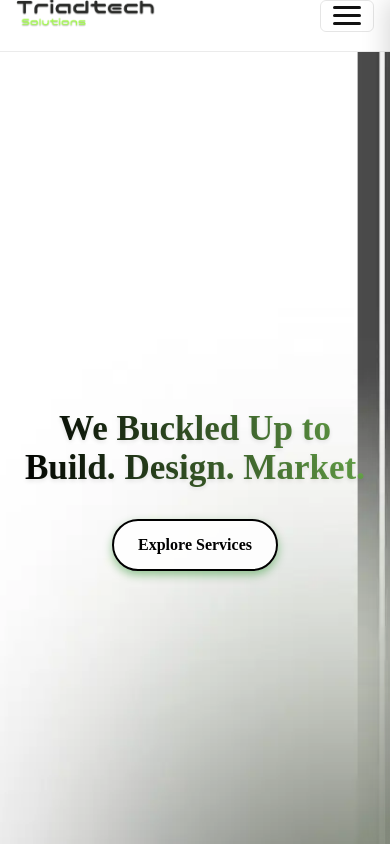
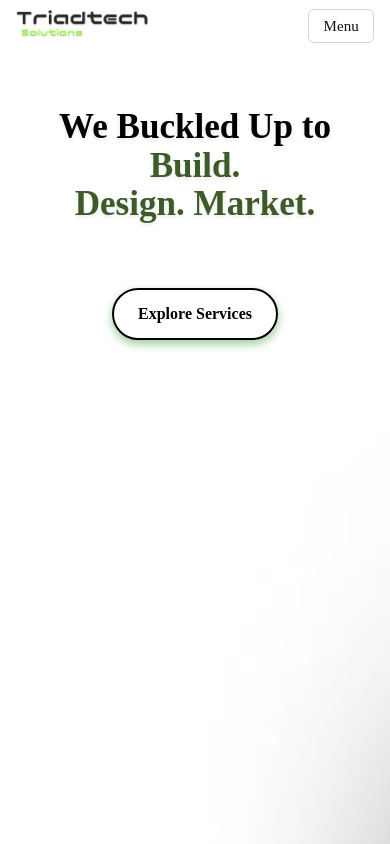
Before and after one commit to TriadtechSolutions/tts-revamp, a Next.js app: page / in a window 390 px wide. Shown: the top 844 px of the page. Built offline with nearby package versions, Linux system fonts and the light colour scheme; a web font is replaced by a local one.

Commit message:
Fixed the isue of header and services

```diff
--- a/content/site-data.json
+++ b/content/site-data.json
@@ -501,7 +501,7 @@
       "title": "Web Design",
       "body": "<p>Our web design services focus on creating visually appealing, user-centric websites that not only look great but also provide exceptional user experiences. We combine creativity with functionality to deliver designs that convert visitors into customers.</p><p><br><strong>Key Capabilities</strong></p><ul><li>UI/UX Design:Intuitive user interfaces with seamless user experience flows</li><li>Responsive Design:Mobile-first approach ensuring perfect display across all devices</li><li>Prototyping:Interactive prototypes to visualize and test design concepts</li></ul>",
       "image": {
-        "path": "/images/2025-09/Subtract.png",
+        "path": "/images/2025-08/Web design Service page.webp",
         "alt": "Web design"
       },
       "learnMoreUrl": "/web-design",
@@ -512,7 +512,7 @@
       "title": "Web Development",
       "body": "<p>Our development team creates high-performance, secure, and scalable web applications. From simple websites to complex enterprise solutions, we use the latest technologies and best practices to deliver exceptional results.</p><p><br><strong>Key Capabilities:</strong></p><ul><li>Frontend Development:Modern JavaScript frameworks for dynamic user interfaces</li><li>Backend Development:Robust server-side solutions and API development</li><li>Database Design:Efficient database architecture and optimization</li><li>API Integration:Seamless third-party service integrations</li></ul>",
       "image": {
-        "path": "/images/2025-09/Web Development.png",
+        "path": "/images/2025-08/Web Development serivce page.webp",
         "alt": "Web Development"
       },
       "learnMoreUrl": "/web-development",
@@ -523,7 +523,7 @@
       "title": "Digital Marketing",
       "body": "<p>Our digital marketing services help businesses establish a strong online presence, reach their target audience effectively, and drive measurable results. We create data-driven strategies that deliver real ROI.</p><p><br><strong>Key Capabilities:</strong></p><ul><li>SEO Optimization:Improve search engine rankings and organic traffic</li><li>Social Media Marketing:Engaging content and community management</li><li>Content Strategy:Compelling content that converts and engages</li><li>Analytics &amp; Reporting:Detailed performance tracking and insights</li></ul>",
       "image": {
-        "path": "/images/2025-09/Digital Marketing.png",
+        "path": "/images/2025-08/Digital Marketing service page.webp",
         "alt": "Digital Marketing Service"
       },
       "learnMoreUrl": "/digital-marketing",
@@ -534,7 +534,7 @@
       "title": "Digital Branding",
       "body": "<p>We help businesses create powerful brand identities that stand out in the digital marketplace. Our branding services encompass everything from logo design to comprehensive brand guidelines.</p><p><strong>Key Capabilities:</strong></p><ul><li>Logo Design:Memorable and versatile logo concepts</li><li>Brand Guidelines:Comprehensive style guides and usage rules</li><li>Visual Identity:Consistent visual elements across all touchpoints</li><li>Brand Strategy:Strategic positioning and messaging frameworks</li></ul>",
       "image": {
-        "path": "/images/2025-09/Digital Branding.png",
+        "path": "/images/2025-08/Digital Branding service page.webp",
         "alt": "Digital Branding service"
       },
       "learnMoreUrl": "/digital-branding",
@@ -545,21 +545,10 @@
       "title": "Automation Testing",
       "body": "<p>Our automation testing services ensure your applications are reliable, secure, and perform optimally. We implement comprehensive testing strategies that catch issues before they reach your users.</p><p><strong>Key Capabilities:</strong></p><ul><li>Unit Testing:Individual component testing for code reliability</li><li>Integration Testing:System integration and API testing</li><li>Performance Testing:Load testing and performance optimization</li></ul>",
       "image": {
-        "path": "/images/2025-09/Automation testing.png",
+        "path": "/images/2025-08/Automation testing service page.webp",
         "alt": "Automation testing service"
       },
       "learnMoreUrl": "/ma-testing",
-      "quoteUrl": "/get-a-quote"
-    },
-    {
-      "slug": "manual-testing",
-      "title": "Manual Testing",
-      "body": "<p>Our manual testing services provide comprehensive quality assurance through human expertise and attention to detail. We ensure your applications work perfectly for real users by testing every aspect of functionality, usability, and performance from a human perspective.</p><p><strong>Key Capabilities:</strong></p><ul><li>Functional Testing:Comprehensive testing of all application features and workflows</li><li>Usability Testing:User experience evaluation and interface testing</li><li>Cross-Platform Testing:Testing across different browsers, devices, and operating systems</li><li>Exploratory Testing:Unscripted testing to discover unexpected issues and edge cases</li></ul>",
-      "image": {
-        "path": "/images/2025-09/manual testing 1.png",
-        "alt": "Manual testing service"
-      },
-      "learnMoreUrl": "/manual-testing",
       "quoteUrl": "/get-a-quote"
     },
     {
@@ -567,7 +556,7 @@
       "title": "IoT Solutions",
       "body": "<p>Our IoT solutions help businesses harness the power of connected devices to optimize operations, gather valuable insights, and create intelligent automated systems. From sensor networks to smart building management, we design and implement comprehensive IoT ecosystems tailored to your specific needs.</p><p><strong>Key Capabilities:</strong></p><ul><li>Device Connectivity:Seamless integration of sensors, actuators, and smart devices</li><li>Data Analytics:Real-time data processing and predictive analytics from IoT devices</li><li>Cloud Integration:Secure cloud-based IoT platforms with scalable infrastructure</li><li>Automation Systems:Intelligent automation workflows based on sensor data and triggers</li></ul>",
       "image": {
-        "path": "/images/2025-09/IoT img.png",
+        "path": "/images/2025-08/Iot service page.webp",
         "alt": "IOT service"
       },
       "learnMoreUrl": "/iot",
--- a/src/app/globals.css
+++ b/src/app/globals.css
@@ -68,8 +68,11 @@
   margin-left: 0;
   padding: 0;
   align-self: center;
-  line-height: 0;
+  line-height: normal;
   flex-shrink: 0;
+  display: flex;
+  align-items: center;
+  overflow: visible;
 }
 
 #navbar-main .navbar-collapse {
@@ -99,6 +102,33 @@
   padding: 8px 25px !important;
   margin: 0 10px;
   letter-spacing: 0.02em;
+}
+
+#block-tts-mainnavigation button.nav-link--parent {
+  font: inherit;
+  text-align: inherit;
+  appearance: none;
+  -webkit-appearance: none;
+  border: none;
+  background: transparent;
+  box-shadow: none;
+  cursor: pointer;
+  color: inherit;
+  border-radius: 30px;
+}
+
+@media (min-width: 992px) {
+  #block-tts-mainnavigation button.nav-link--parent {
+    color: #000;
+    font-weight: bold;
+    text-transform: uppercase;
+  }
+
+  #block-tts-mainnavigation button.nav-link--parent:focus,
+  #block-tts-mainnavigation button.nav-link--parent:focus-visible {
+    outline: none;
+    box-shadow: none;
+  }
 }
 
 /* ── Glassmorphism dropdown ── */
@@ -183,10 +213,12 @@
   position: relative;
 }
 
-#block-tts-mainnavigation .nav-item.has-submenu:hover > .nav-link--parent,
-#block-tts-mainnavigation .nav-item.has-submenu.is-open > .nav-link--parent {
-  background-color: #111;
-  color: #fff !important;
+@media (min-width: 992px) {
+  #block-tts-mainnavigation .nav-item.has-submenu:hover > .nav-link--parent,
+  #block-tts-mainnavigation .nav-item.has-submenu.is-open > .nav-link--parent {
+    background-color: #111;
+    color: #fff !important;
+  }
 }
 
 /* ── Hero ── */
@@ -266,6 +298,14 @@
   font-weight: 800;
 }
 
+.home-title-text {
+  color: #000;
+}
+
+.home-title-accent {
+  color: var(--tts-olive);
+}
+
 .home-btn {
   margin-top: 2rem;
   margin-left: 0;
@@ -1089,44 +1129,23 @@ footer.site-footer .socialmedia_icons {
   }
 }
 
-/* ── Mobile hamburger ── */
-.navbar-toggler {
+/* ── Mobile menu toggle ── */
+.navbar-toggler,
+.mobile-nav-toggle {
   display: none;
   border: none;
   background: transparent;
-  padding: 8px;
+  padding: 0;
   cursor: pointer;
   z-index: 1060;
 }
 
-.navbar-toggler-bars {
-  display: flex;
-  flex-direction: column;
-  justify-content: center;
-  gap: 5px;
-  width: 28px;
-  height: 22px;
-}
-
-.hamburger-line {
-  display: block;
-  width: 100%;
-  height: 3px;
-  background: #111;
-  border-radius: 2px;
-  transition: transform 0.25s ease, opacity 0.25s ease;
-}
-
-.hamburger-line.open:nth-child(1) {
-  transform: translateY(8px) rotate(45deg);
-}
-
-.hamburger-line.open:nth-child(2) {
-  opacity: 0;
-}
-
-.hamburger-line.open:nth-child(3) {
-  transform: translateY(-8px) rotate(-45deg);
+.mobile-nav-toggle-label {
+  font-size: 15px;
+  font-weight: 500;
+  line-height: 1.2;
+  color: #111;
+  letter-spacing: 0.01em;
 }
 
 .mobile-menu-backdrop {
@@ -1138,6 +1157,14 @@ footer.site-footer .socialmedia_icons {
   margin: 0;
   z-index: 1040;
   cursor: pointer;
+  -webkit-tap-highlight-color: transparent;
+  touch-action: manipulation;
+}
+
+@media (max-width: 991px) {
+  .mobile-menu-backdrop {
+    top: calc(var(--mobile-header-offset) + var(--mobile-header-height));
+  }
 }
 
 @media (max-width: 1200px) {
@@ -1147,37 +1174,77 @@ footer.site-footer .socialmedia_icons {
 }
 
 @media (max-width: 991px) {
+  :root {
+    --mobile-header-offset: max(20px, calc(env(safe-area-inset-top, 0px) + 12px));
+    --mobile-header-height: 52px;
+  }
+
   #header {
     top: 0 !important;
     position: sticky;
     background: #fff;
-    z-index: 1050;
+    z-index: 1060;
+    padding-top: var(--mobile-header-offset);
+    border-bottom: none;
+    box-shadow: none;
+    overflow: visible;
   }
 
   #navbar-main {
     position: relative !important;
     top: 0 !important;
-    border-bottom: 1px solid rgba(0, 0, 0, 0.08);
+    border-bottom: none !important;
+    padding: 6px var(--tts-site-inset);
+    min-height: 52px;
+    flex-wrap: nowrap;
+    align-items: center;
+    overflow: visible;
   }
 
   .navbar-collapse {
     margin-right: 0 !important;
-  }
-
-  #navbar-main {
-    padding: 10px var(--tts-site-inset);
-    min-height: 72px;
-    flex-wrap: nowrap;
   }
 
   #navbar-main .navbar-brand {
     margin-left: 0;
     margin-right: auto;
+    padding: 0;
+    max-width: calc(100% - 88px);
   }
 
   #navbar-main .navbar-brand .site-logo,
   .navbar-brand img {
-    max-height: 52px;
+    display: block;
+    max-height: 48px;
+    width: auto;
+    height: auto;
+    object-fit: contain;
+    object-position: left center;
+  }
+
+  .mobile-nav-toggle {
+    display: flex;
+    align-items: center;
+    justify-content: center;
+    position: relative;
+    z-index: 1061;
+    width: auto;
+    height: auto;
+    margin-left: 12px;
+    flex-shrink: 0;
+    padding: 7px 14px !important;
+    border: 1px solid #d4d4d4 !important;
+    border-radius: 6px;
+    background: #fff !important;
+    box-shadow: none;
+    -webkit-tap-highlight-color: transparent;
+    touch-action: manipulation;
+  }
+
+  .mobile-nav-toggle:focus,
+  .mobile-nav-toggle:focus-visible {
+    outline: none;
+    border-color: #b8b8b8 !important;
   }
 
   .navbar-toggler {
@@ -1194,22 +1261,28 @@ footer.site-footer .socialmedia_icons {
 
   #CollapsingNavbar {
     position: fixed;
-    top: 0;
+    top: calc(var(--mobile-header-offset) + var(--mobile-header-height));
     right: 0;
+    left: auto;
     width: min(320px, 88vw);
-    height: 100dvh;
+    height: calc(100dvh - var(--mobile-header-offset) - var(--mobile-header-height));
     background: #fff;
     box-shadow: -4px 0 24px rgba(0, 0, 0, 0.15);
     z-index: 1055;
-    padding: 1.25rem 1rem 2rem;
+    padding: 0.75rem 1rem max(2.5rem, calc(1.5rem + env(safe-area-inset-bottom, 0px)));
     overflow-y: auto;
+    -webkit-overflow-scrolling: touch;
     transform: translateX(100%);
-    transition: transform 0.3s ease;
+    transition: transform 0.3s ease, visibility 0.3s ease;
     display: block !important;
+    visibility: hidden;
+    pointer-events: none;
   }
 
   #CollapsingNavbar.show {
     transform: translateX(0);
+    visibility: visible;
+    pointer-events: auto;
   }
 
   #block-tts-mainnavigation {
@@ -1237,55 +1310,112 @@ footer.site-footer .socialmedia_icons {
     display: block;
     width: 100%;
     margin: 0;
-    padding: 12px 16px !important;
+    padding: 14px 16px !important;
     border-radius: 10px;
     text-align: left;
     font-size: 17px;
+    border: none;
+    background: transparent;
+    cursor: pointer;
+    font-family: inherit;
+    font-weight: bold;
+    text-transform: uppercase;
+    color: #000;
+    -webkit-tap-highlight-color: transparent;
+    touch-action: manipulation;
   }
 
   #block-tts-mainnavigation .submenu.dropdown-menu {
-    position: static;
-    transform: none;
-    opacity: 1;
-    visibility: visible;
-    pointer-events: auto;
-    background: transparent;
+    position: static !important;
+    top: auto !important;
+    left: auto !important;
+    transform: none !important;
+    opacity: 1 !important;
+    visibility: visible !important;
+    pointer-events: none;
+    background: #f7f7f7;
     box-shadow: none;
     border: none;
-    padding: 0 0 0 12px;
-    margin-top: 0;
+    border-radius: 8px;
+    padding: 0 !important;
+    margin: 4px 0 8px !important;
     min-width: 0;
     max-height: 0;
     overflow: hidden;
-    transition: max-height 0.3s ease;
+    transition: max-height 0.3s ease, margin 0.3s ease;
+    white-space: normal;
+    list-style: none;
   }
 
   #block-tts-mainnavigation .nav-item.open .submenu.dropdown-menu,
   #block-tts-mainnavigation .nav-item.is-open .submenu.dropdown-menu {
-    max-height: 500px;
+    max-height: 480px;
+    pointer-events: auto;
+    overflow: visible;
+    padding: 4px 0 !important;
+    margin: 4px 0 10px !important;
+  }
+
+  #block-tts-mainnavigation .submenu-item {
+    display: block;
+    width: 100%;
+    margin: 0;
+    padding: 0;
   }
 
   #block-tts-mainnavigation .submenu-link {
-    padding: 10px 16px;
+    display: block;
+    width: 100%;
+    padding: 12px 16px !important;
     font-size: 15px;
+    font-weight: 500;
+    text-transform: none;
+    color: #111;
+    white-space: normal;
+    word-break: break-word;
+    border-radius: 6px;
+    transform: none !important;
+  }
+
+  #block-tts-mainnavigation .submenu-link:hover,
+  #block-tts-mainnavigation .submenu-link:focus-visible {
+    background: rgba(106, 170, 76, 0.12);
+    color: var(--tts-olive);
+    transform: none !important;
+  }
+
+  #block-tts-mainnavigation .nav-item.has-submenu:hover > .nav-link--parent,
+  #block-tts-mainnavigation .nav-item.has-submenu:focus-within > .nav-link--parent {
+    background-color: transparent;
+    color: #000 !important;
+  }
+
+  #block-tts-mainnavigation .nav-item.has-submenu.is-open > .nav-link--parent {
+    background-color: #111;
+    color: #fff !important;
+  }
+
+  #block-tts-mainnavigation .nav-link--contactus {
+    background-color: #111;
+    color: #fff !important;
+    margin-top: 8px;
   }
 
   #block-tts-mainnavigation .dropdown-arrow {
     display: inline-block;
     float: right;
     font-size: 10px;
-    margin-top: 4px;
-  }
-
-  .menu-close {
-    display: block;
-    margin-bottom: 0.5rem;
-  }
-
+    margin-top: 6px;
+    transition: transform 0.25s ease;
+  }
+
+  #block-tts-mainnavigation .nav-item.is-open .dropdown-arrow {
+    transform: rotate(180deg);
+  }
+
+  .menu-close,
   .close-menu-btn {
-    font-size: 2rem;
-    line-height: 1;
-    color: #111;
+    display: none !important;
   }
 
   #orb-root {
@@ -1302,20 +1432,39 @@ footer.site-footer .socialmedia_icons {
     height: 300px !important;
   }
 
+  .home-bg {
+    object-position: center center;
+  }
+
   .home-banner {
     margin-top: 0;
     min-height: 70vh;
+    align-items: flex-start;
+    justify-content: center;
+    padding-top: clamp(2rem, 10vh, 4.5rem);
   }
 
   .home-content {
-    padding-top: 4vh;
+    padding-top: 0;
     padding-left: var(--tts-site-inset);
     padding-right: var(--tts-site-inset);
     margin-left: 0;
+    text-align: center;
+    display: flex;
+    flex-direction: column;
+    align-items: center;
   }
 
   .home-title {
     font-size: clamp(2rem, 8vw, 3rem);
+    max-width: 100%;
+    padding: 0 0.25rem;
+  }
+
+  .home-btn {
+    display: flex;
+    justify-content: center;
+    width: 100%;
   }
 
   /* About — override legacy Drupal offsets */
@@ -1414,13 +1563,23 @@ footer.site-footer .socialmedia_icons {
 }
 
 @media (max-width: 767px) {
+  :root {
+    --mobile-header-height: 48px;
+  }
+
+  #navbar-main {
+    padding: 5px var(--tts-site-inset);
+    min-height: 48px;
+  }
+
   #navbar-main .navbar-brand .site-logo,
   .navbar-brand img {
-    max-height: 44px;
+    max-height: 42px;
   }
 
   .home-banner {
-    min-height: 60vh;
+    min-height: 62vh;
+    padding-top: clamp(1.5rem, 8vh, 3.5rem);
   }
 
   .home-title {
--- a/src/components/layout/Header.tsx
+++ b/src/components/layout/Header.tsx
@@ -27,22 +27,20 @@ export default function Header() {
             srcSet={`${LOGO} 1x, ${LOGO} 2x`}
             alt="Triadtech Solutions"
             className="site-logo"
-            width={260}
-            height={85}
+            width={180}
+            height={58}
           />
         </Link>
 
         <button
-          className="navbar-toggler d-lg-none"
+          className="navbar-toggler mobile-nav-toggle d-lg-none"
           type="button"
-          aria-label="Toggle navigation"
+          aria-label={menuOpen ? "Close menu" : "Open menu"}
           aria-expanded={menuOpen}
           onClick={() => setMenuOpen((open) => !open)}
         >
-          <span className="navbar-toggler-bars" aria-hidden="true">
-            <span className={`hamburger-line${menuOpen ? " open" : ""}`} />
-            <span className={`hamburger-line${menuOpen ? " open" : ""}`} />
-            <span className={`hamburger-line${menuOpen ? " open" : ""}`} />
+          <span className="mobile-nav-toggle-label">
+            {menuOpen ? "Close" : "Menu"}
           </span>
         </button>
 
@@ -59,7 +57,7 @@ export default function Header() {
           id="CollapsingNavbar"
           className={`navbar-collapse${menuOpen ? " show" : ""}`}
         >
-          <MainNav onClose={closeMenu} />
+          <MainNav onClose={closeMenu} menuOpen={menuOpen} />
         </div>
       </nav>
     </header>
--- a/src/components/sections/HeroSection.tsx
+++ b/src/components/sections/HeroSection.tsx
@@ -16,8 +16,13 @@ export default function HeroSection({ section }: { section: Section }) {
       )}
       <div className="home-content">
         <h2 className="home-title">
-          <span className="home-title-line gradient-word">We Buckled Up to</span>
-          <span className="home-title-line gradient-word">Build. Design. Market.</span>
+          <span className="home-title-line">
+            <span className="home-title-text">We Buckled Up to </span>
+            <span className="home-title-accent">Build.</span>
+          </span>
+          <span className="home-title-line home-title-accent">
+            Design. Market.
+          </span>
         </h2>
         {section.button && (
           <div className="home-btn">
--- a/src/styles/drupal-style.css
+++ b/src/styles/drupal-style.css
@@ -167,31 +167,37 @@ body {
 @media (max-width: 992px) {
   #CollapsingNavbar {
     position: fixed;
-    top: 80px;
-    right: -320px;
-    width: 100%;
-    height: 100%;
+    top: calc(var(--mobile-header-offset, 20px) + var(--mobile-header-height, 52px));
+    right: 0;
+    left: auto;
+    width: min(320px, 88vw);
+    height: calc(100dvh - var(--mobile-header-offset, 20px) - var(--mobile-header-height, 52px));
     background-color: #fff;
-    transition: right 0.3s ease;
-    box-shadow: -2px 0 10px rgba(0, 0, 0, 0.2);
-    z-index: 1050;
-    padding: 1rem;
+    box-shadow: -4px 0 24px rgba(0, 0, 0, 0.15);
+    z-index: 1055;
+    padding: 1.25rem 1rem 2rem;
     overflow-y: auto;
-    transition: transform 0.3s ease-in;
     transform: translateX(100%);
+    transition: transform 0.3s ease;
+    visibility: hidden;
+    pointer-events: none;
   }
 
   #CollapsingNavbar.show {
-    left: 0;
     transform: translateX(0);
+    visibility: visible;
+    pointer-events: auto;
   }
 
   body.menu-opened {
     overflow: hidden;
   }
 
-  .navbar-toggler {
-    padding: 7px 23px 0px 8px;
+  .navbar-toggler,
+  .mobile-nav-toggle {
+    padding: 0;
+    border: none;
+    background: transparent;
   }
 
   .navbar-toggler-icon {
@@ -199,7 +205,8 @@ body {
     color: black;
   }
 
-  .navbar-toggler:focus {
+  .navbar-toggler:focus,
+  .mobile-nav-toggle:focus {
     outline: none;
     box-shadow: none;
   }
@@ -267,12 +274,6 @@ body {
   border: none;
   cursor: pointer;
   padding: 0;
-}
-
-@media (max-width: 767px) {
-  #CollapsingNavbar {
-    top: 0;
-  }
 }
 
 .nav-item.active-trail>.nav-link {
@@ -296,11 +297,12 @@ body {
   .submenu.dropdown-menu {
     display: block;
     border: none;
-    padding-left: 50px;
+    padding-left: 0;
     padding-top: 0px;
   }
 }
 
+@media (min-width: 992px) {
   li.nav-item:hover>ul.submenu.dropdown-menu {
     display: block;
     top: 100%;
@@ -316,13 +318,6 @@ li.nav-item:hover>ul.submenu.dropdown-menu {
     list-style: circle;
     margin: 0;
   }
-
-@media (max-width:991px) {
-
-  li.nav-item:hover>ul.submenu.dropdown-menu {
-    border: none;
-    box-shadow: none;
-  }
 }
 
 @media (min-width:992px) {
@@ -382,9 +377,11 @@ li.nav-item:hover>ul.submenu.dropdown-menu {
   }
 }
 
+@media (min-width: 992px) {
   .nav-link--contactus {
     background-color: black;
     color: white !important;
+  }
 }
 
 
@@ -407,9 +404,9 @@ li.nav-item:hover>ul.submenu.dropdown-menu {
 
 @media (max-width: 991px) {
   #navbar-main {
-    position: absolute;
-    top: -15px;
-    border-bottom: 1px solid #000
+    position: relative !important;
+    top: 0 !important;
+    border-bottom: none !important;
   }
 
   .navbar-brand {
@@ -417,21 +414,21 @@ li.nav-item:hover>ul.submenu.dropdown-menu {
   }
 
   .navbar-brand img {
-    max-height: 60px;
+    max-height: 48px;
   }
 
 }
 
 @media (max-width: 767px) {
   #navbar-main {
-    position: absolute;
-    top: -15px;
-    border-bottom: none;
-    padding: 0 10px;
+    position: relative !important;
+    top: 0 !important;
+    border-bottom: none !important;
+    padding: 0 var(--tts-site-inset);
   }
 
   .navbar-brand img {
-    max-height: 45px;
+    max-height: 44px;
   }
 }
 
```
Also changed, not shown: src/components/layout/MainNav.tsx (+48 -27 lines). Lines whose indentation alone changed are shown as unchanged.
